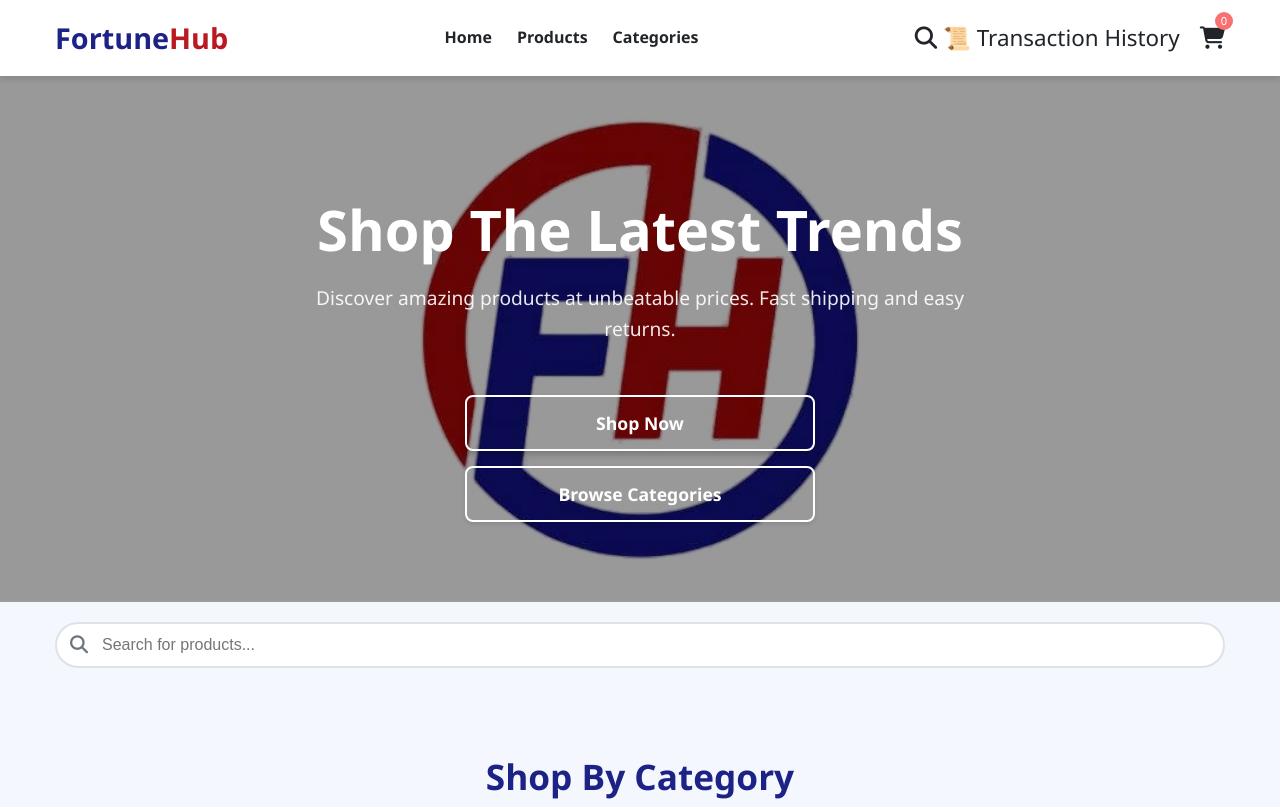
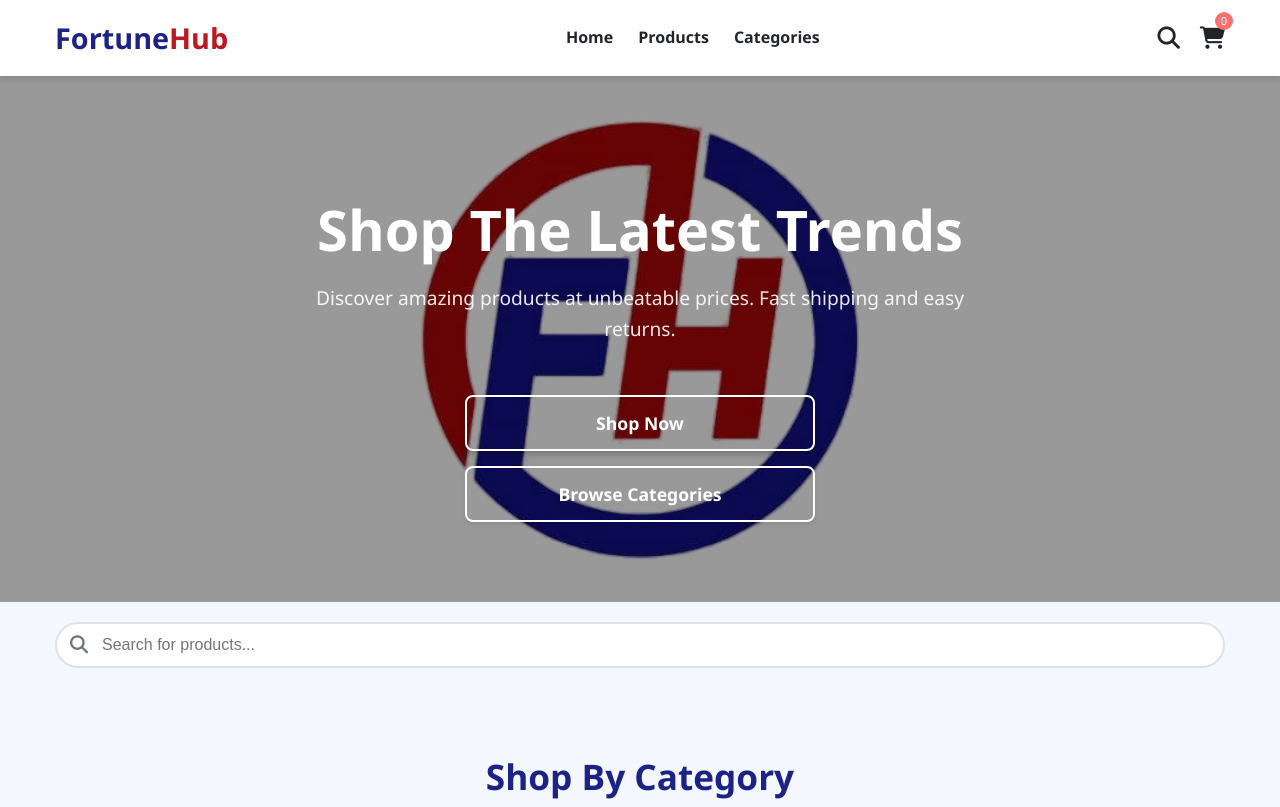
Before and after one commit to kolapodev-a11y/Fortunehub-frontend, a plain HTML site: page index.html in a window 1280 px wide. Shown: the top 807 px of the page. Drawn offline with Linux system fonts and the light colour scheme; a script that the page names is missing.

Commit message:
Update index.html

```diff
--- a/index.html
+++ b/index.html
@@ -22,7 +22,7 @@
                 <div class="header-icons">
                     <div class="icon-btn" id="searchIcon">
                         <i class="fas fa-search"></i>
-                        <a href="transaction-history.html">📜 Transaction History</a>
+
                     </div>
                     <div class="icon-btn" id="cartIcon">
                         <i class="fas fa-shopping-cart"></i>
```
